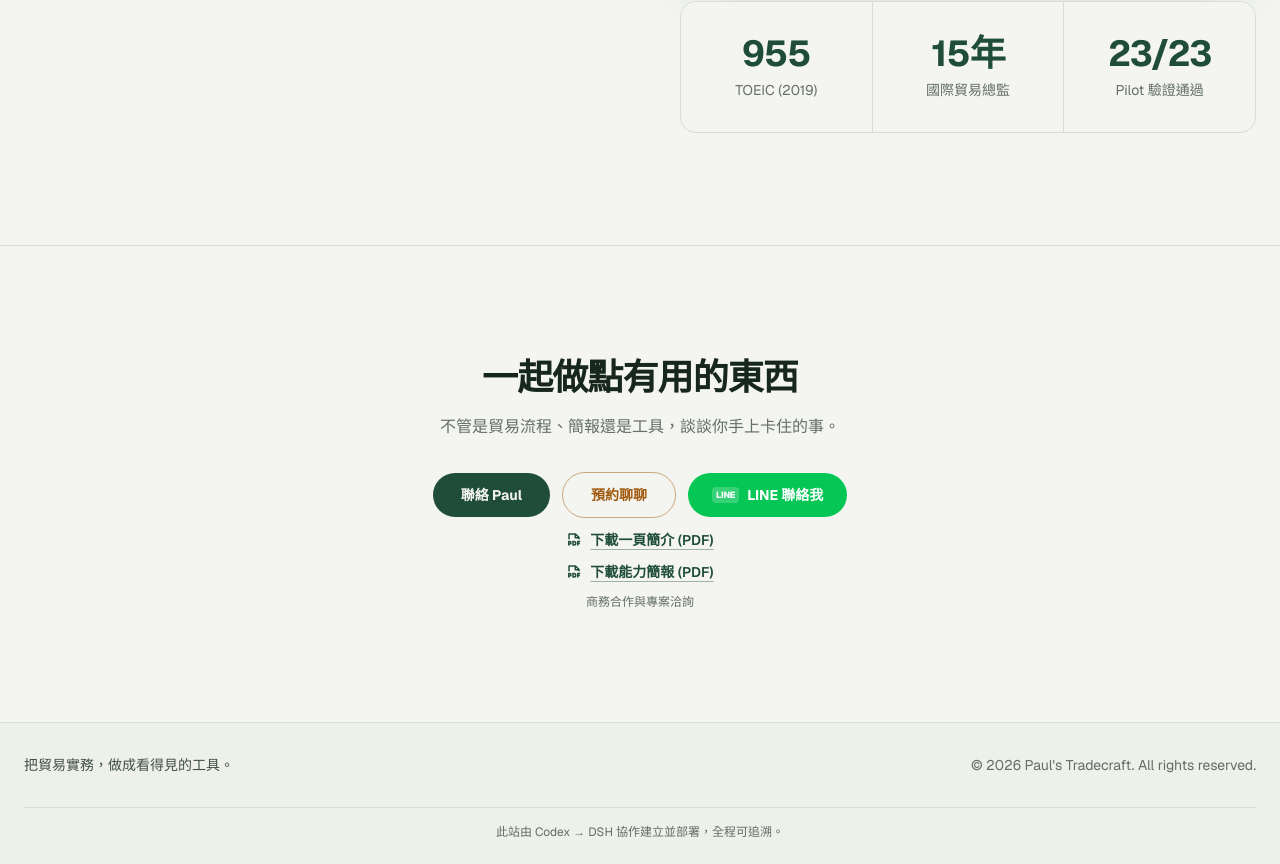
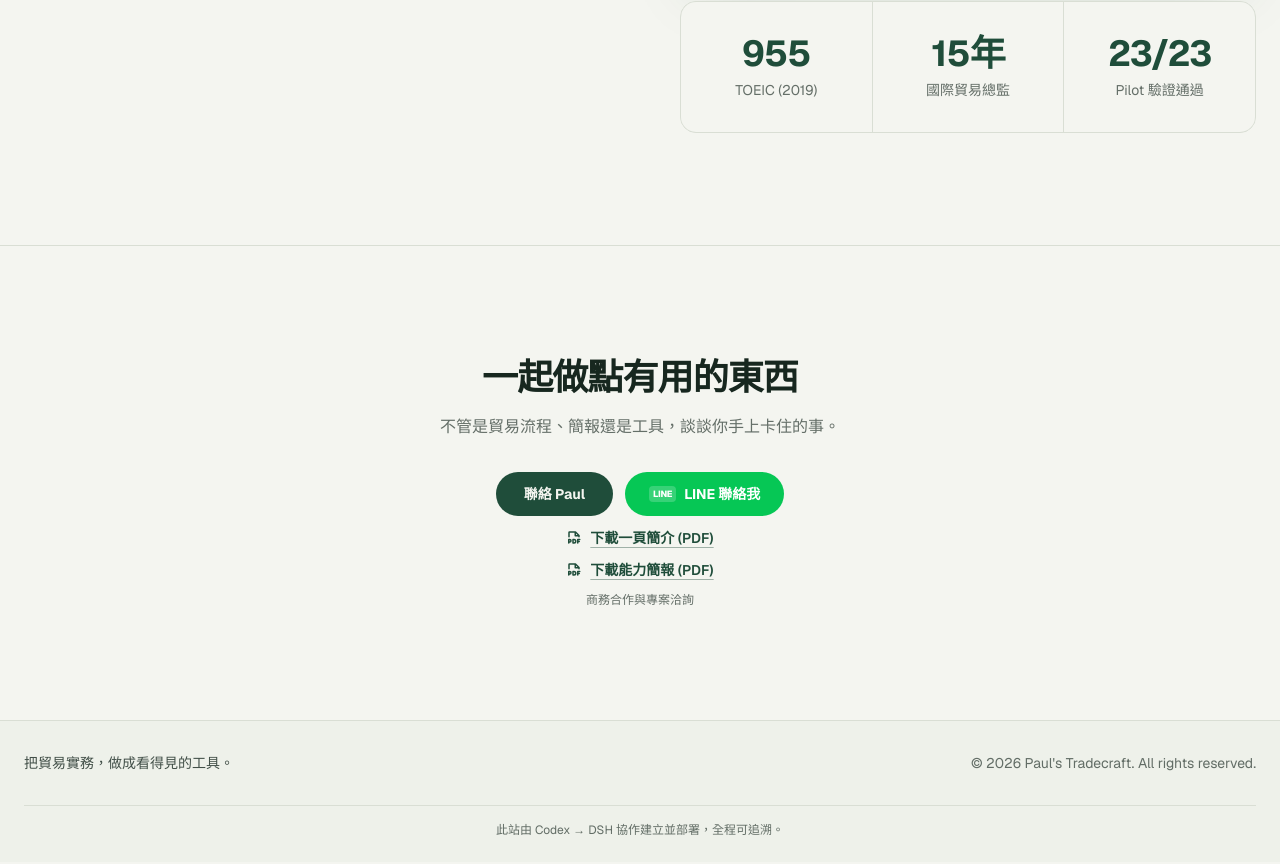
Before and after one commit to apchen1978/pauls-tradecraft, a React (Vite) app: page / in a window 1280 px wide. Shown: the part 7866-8730 px from the top of the page. Built offline with nearby package versions, Linux system fonts and the light colour scheme.

Commit message:
fix: remove non-booking chat CTA

```diff
--- a/src/components/Contact.jsx
+++ b/src/components/Contact.jsx
@@ -45,12 +45,6 @@ export default function Contact() {
               {t.contact.cta}
             </a>
             <a
-              href={`mailto:paulchen1978@gmail.com?subject=${encodeURIComponent(t.contact.callSubject)}`}
-              className="rounded-pill border border-amber/50 px-7 py-3 text-sm font-semibold text-amber transition-colors hover:border-amber"
-            >
-              {t.contact.callCta}
-            </a>
-            <a
               href="https://line.me/ti/p/zSJdkOeQgS"
               target="_blank"
               rel="noopener noreferrer"
--- a/src/i18n.jsx
+++ b/src/i18n.jsx
@@ -126,8 +126,6 @@ const dict = {
       headline: "一起做點有用的東西",
       sub: "不管是貿易流程、簡報還是工具，談談你手上卡住的事。",
       cta: "聯絡 Paul",
-      callCta: "預約聊聊",
-      callSubject: "想約時間聊聊合作",
       note: "商務合作與專案洽詢",
       line: "LINE 聯絡我",
       onePager: "下載一頁簡介 (PDF)",
@@ -265,8 +263,6 @@ const dict = {
       headline: "Let's build something useful",
       sub: "Trade flows, decks, or tools: tell me what is stuck on your desk.",
       cta: "Contact Paul",
-      callCta: "Book a chat",
-      callSubject: "Scheduling a conversation",
       note: "Business inquiries & collaboration",
       line: "Contact on LINE",
       onePager: "Download one-pager (PDF)",
```
